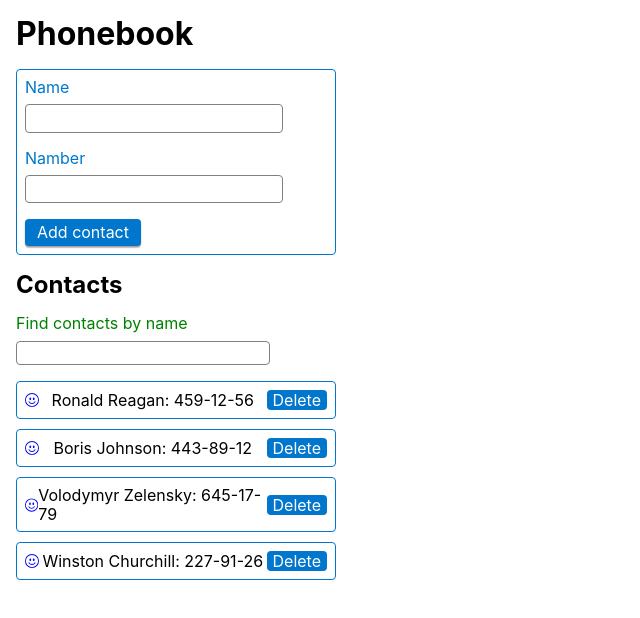
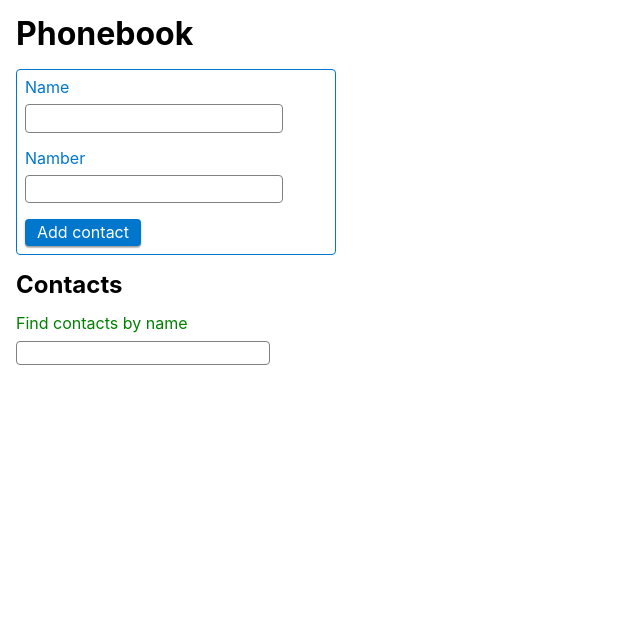
Before and after one commit to Oleksandr14/goit-react-hw-03-phonebook, a React (Create React App) app: page / in a window 1280 px wide. Shown: the top 618 px of the page, without its empty margins (0-640 px from the left). Built offline with nearby package versions, Linux system fonts and the light colour scheme.

Commit message:
deleted contacts

```diff
--- a/src/components/App.jsx
+++ b/src/components/App.jsx
@@ -9,12 +9,7 @@ import { Filter } from './Filter/Filter';
 
 export class App extends Component {
   state = {
-    contacts: [
-      { id: 'id-1', name: 'Ronald Reagan', number: '459-12-56' },
-      { id: 'id-2', name: 'Boris Johnson', number: '443-89-12' },
-      { id: 'id-3', name: 'Volodymyr Zelensky', number: '645-17-79' },
-      { id: 'id-4', name: 'Winston Churchill', number: '227-91-26' },
-    ],
+    contacts: [],
     filter: '',
   };
 
```
